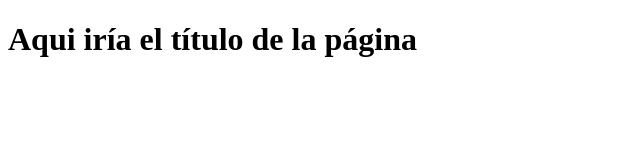
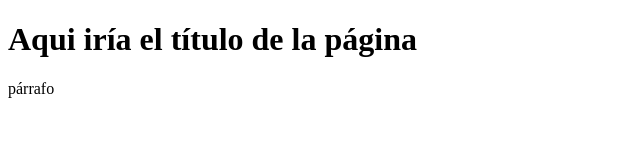
Before and after one commit to pcruzaguirre/proyectoprueba, a plain HTML site: page index.html in a window 1280 px wide. Shown: the full height of the page, 0-640 px from the left. Drawn offline with Linux system fonts and the light colour scheme.

Commit message:
Update index.html

```diff
--- a/index.html
+++ b/index.html
@@ -7,5 +7,6 @@
 </head>
 <body>
     <h1>Aqui iría el título de la página</h1>
+    <p>párrafo</p>
 </body>
 </html>
```
